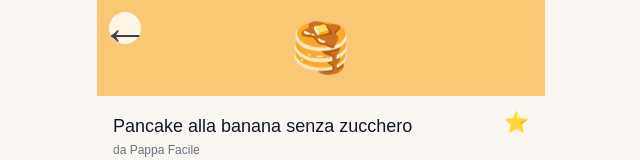
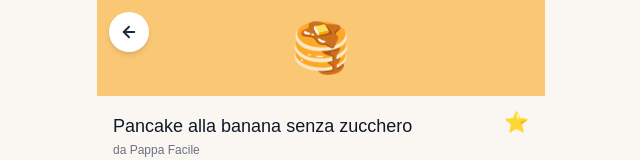
Before and after one commit to danielestop/cosa-cucino, a Next.js app: page /recipe/pancake-banana/ in a window 1280 px wide. Shown: the top 160 px of the page, without its empty margins (319-959 px from the left). Built offline with nearby package versions, Linux system fonts and the light colour scheme.

Commit message:
ui: pulsanti back più visibili e ben centrati

```diff
--- a/src/app/category/[slug]/page.js
+++ b/src/app/category/[slug]/page.js
@@ -61,13 +61,16 @@ export default function CategoryPage() {
   return (
     <main className="min-h-screen bg-[#FAF7F2] p-4">
       <div className="max-w-md mx-auto">
-        <div className="flex items-center gap-2 mb-4">
+        <div className="flex items-center gap-3 mb-4">
           <Link
             href="/"
-            className="text-gray-600 text-lg hover:text-[#C65D3B] transition"
+            className="w-10 h-10 flex items-center justify-center bg-white border border-gray-200 rounded-full text-gray-700 hover:bg-[#C65D3B] hover:text-white hover:border-[#C65D3B] transition shadow-sm"
             aria-label="Torna alla home"
           >
-            ←
+            <svg xmlns="http://www.w3.org/2000/svg" width="18" height="18" viewBox="0 0 24 24" fill="none" stroke="currentColor" strokeWidth="2.5" strokeLinecap="round" strokeLinejoin="round">
+              <path d="M19 12H5"></path>
+              <path d="M12 19l-7-7 7-7"></path>
+            </svg>
           </Link>
           <h1 className="text-base font-medium text-[#C65D3B]">
             {category.emoji} {category.name}
--- a/src/app/recipe/[id]/page.js
+++ b/src/app/recipe/[id]/page.js
@@ -54,10 +54,13 @@ export default function RecipePage() {
         >
           <Link
             href={`/category/${recipe.category}/`}
-            className="absolute left-3 top-3 bg-white/80 rounded-full w-8 h-8 flex items-center justify-center text-gray-700 hover:bg-white transition"
-            aria-label="Indietro"
+            className="absolute left-3 top-3 w-10 h-10 flex items-center justify-center bg-white rounded-full text-gray-800 hover:bg-[#C65D3B] hover:text-white transition shadow-md"
+            aria-label="Torna alla lista ricette"
           >
-            ←
+            <svg xmlns="http://www.w3.org/2000/svg" width="18" height="18" viewBox="0 0 24 24" fill="none" stroke="currentColor" strokeWidth="2.5" strokeLinecap="round" strokeLinejoin="round">
+              <path d="M19 12H5"></path>
+              <path d="M12 19l-7-7 7-7"></path>
+            </svg>
           </Link>
           {recipe.emoji}
         </div>
```
